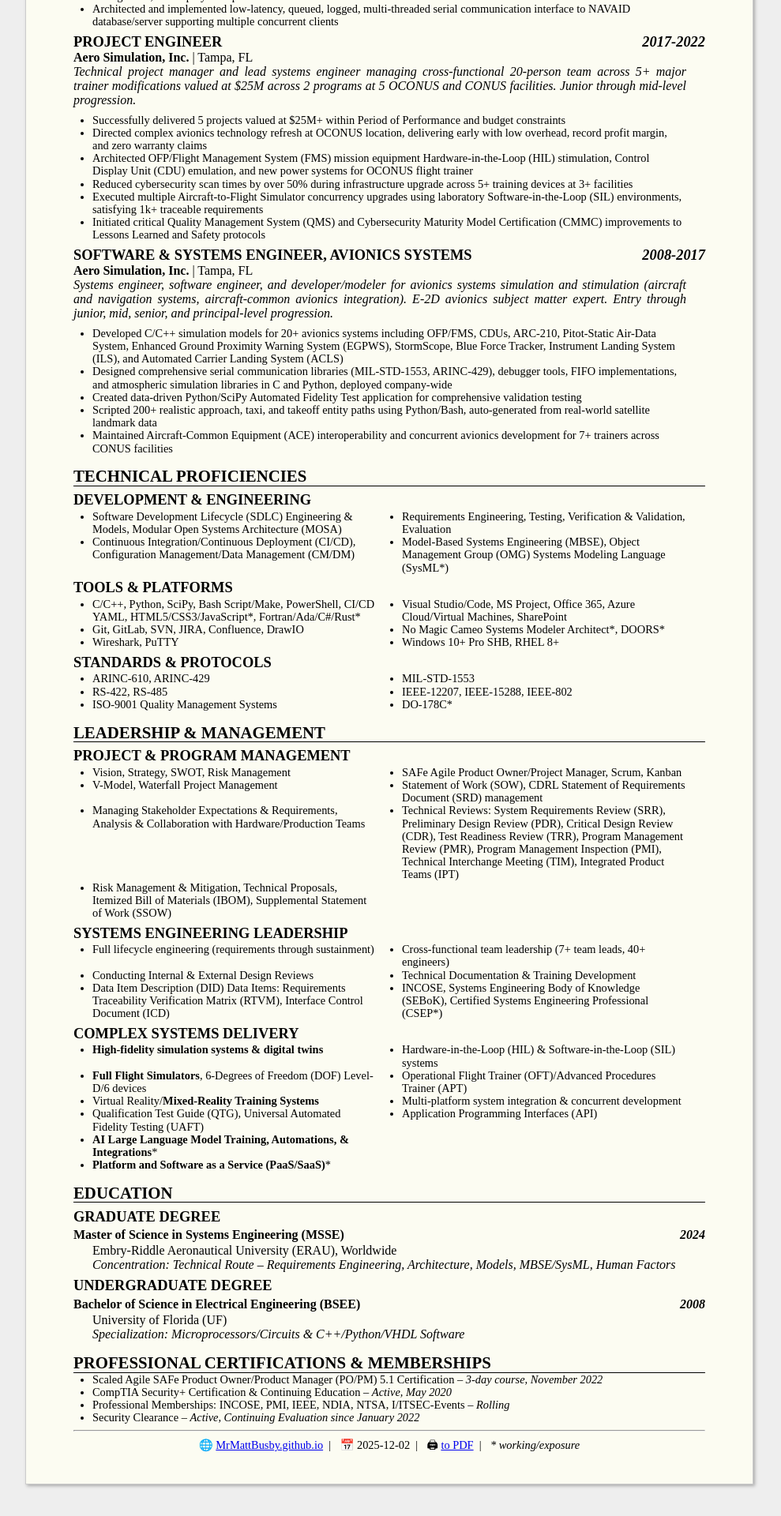
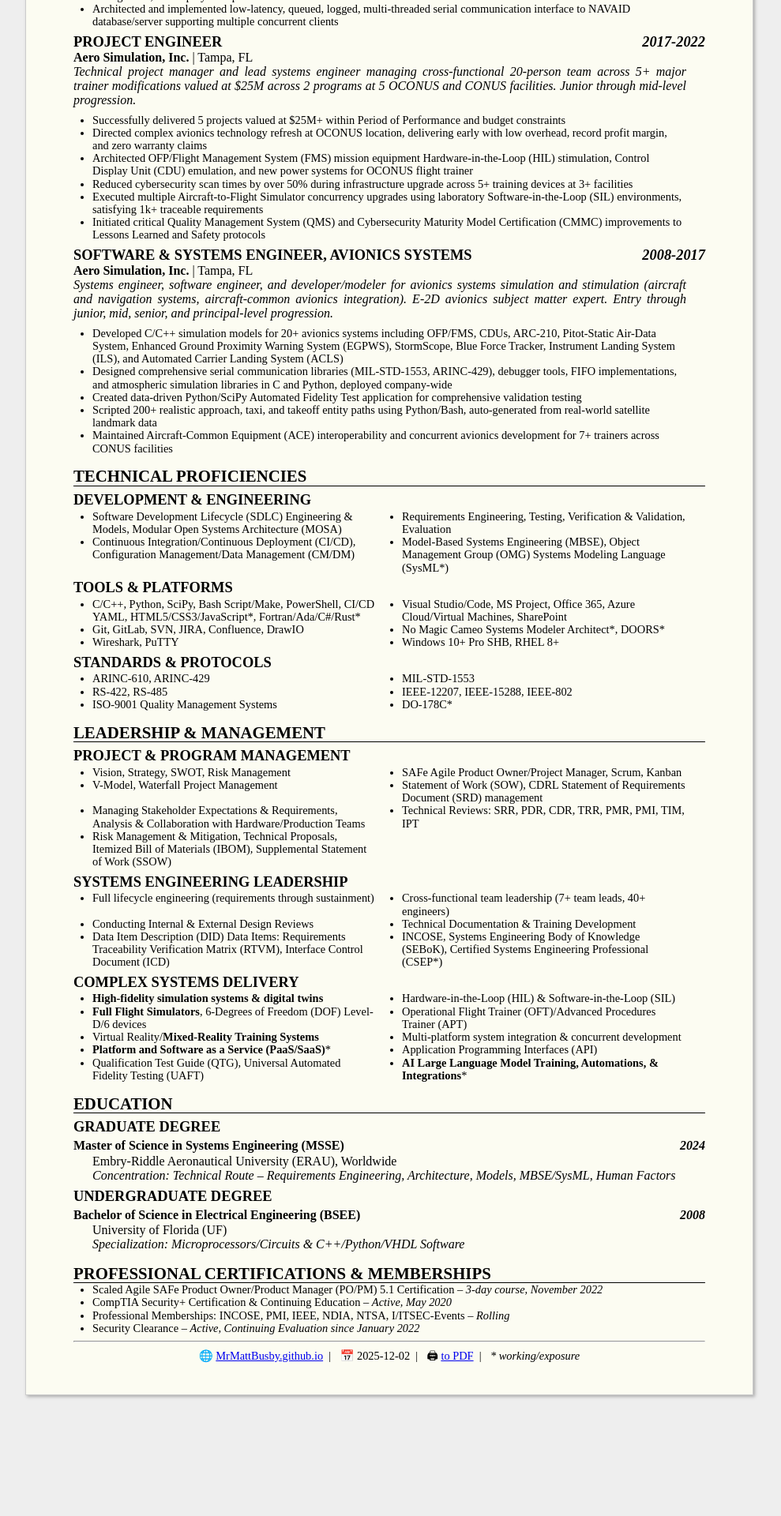
Before and after one commit to MrMattBusby/MrMattBusby.github.io, a Jekyll site: the page built from index.md, in a window 1280 px wide. Shown: the part 806-2726 px from the top of the page at 79% size, without its empty margins (147-1136 px from the left). Built offline with Jekyll 4.4.1, drawn with Linux system fonts in a browser that asks for light colours; after the commit the page ends 2613 px from its top, so only the background shows below that.

Commit message:
Hotfix: Final 2?

```diff
--- a/assets/css/styles.css
+++ b/assets/css/styles.css
@@ -167,8 +167,8 @@
 
     /* Try to fit all in 2pgs, adjust these... */
     body {
-        font-size: 10.25pt;
-        line-height: 1.05;
+        font-size: 10.0pt;
+        line-height: 1.0;
         background: none;
         margin: 0;
         padding: 0;
@@ -223,5 +223,5 @@
 @page {
     /* Change margins and paper size of PDF */
     size: letter;
-    margin: 0.44in 0.42in 0.4in 0.42in;
+    margin: 0.4in 0.4in 0.4in 0.4in;
 }
--- a/index.md
+++ b/index.md
@@ -106,7 +106,7 @@
 - V-Model, Waterfall Project Management
 - Statement of Work (SOW), CDRL Statement of Requirements Document (SRD) management
 - Managing Stakeholder Expectations & Requirements, Analysis & Collaboration with Hardware/Production Teams
-- Technical Reviews: System Requirements Review (SRR), Preliminary Design Review (PDR), Critical Design Review (CDR), Test Readiness Review (TRR), Program Management Review (PMR), Program Management Inspection (PMI), Technical Interchange Meeting (TIM), Integrated Product Teams (IPT)
+- Technical Reviews: SRR, PDR, CDR, TRR, PMR, PMI, TIM, IPT
 - Risk Management & Mitigation, Technical Proposals, Itemized Bill of Materials (IBOM), Supplemental Statement of Work (SSOW)
 {: .twocollist }
 
@@ -123,16 +123,16 @@
 ### Complex Systems Delivery
 
 - **High-fidelity simulation systems & digital twins**
-- Hardware-in-the-Loop (HIL) & Software-in-the-Loop (SIL) systems
+- Hardware-in-the-Loop (HIL) & Software-in-the-Loop (SIL)
 - **Full Flight Simulators**, 6-Degrees of Freedom (DOF) Level-D/6 devices
 - Operational Flight Trainer (OFT)/Advanced Procedures Trainer (APT)
 - Virtual Reality/**Mixed-Reality Training Systems**
 - Multi-platform system integration & concurrent development
+- **Platform and Software as a Service (PaaS/SaaS)**\*
+- Application Programming Interfaces (API)
 - Qualification Test Guide (QTG), Universal Automated Fidelity Testing (UAFT)
-- Application Programming Interfaces (API)
 - **AI Large Language Model Training, Automations, & Integrations**\*
 {: .twocollist }
-- **Platform and Software as a Service (PaaS/SaaS)**\*
 
 ## Education
 
```
